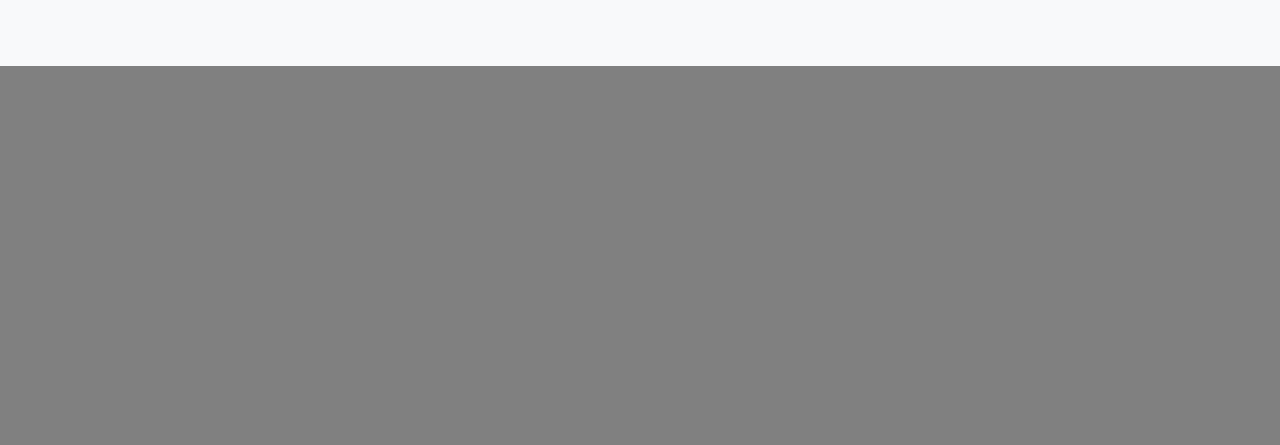
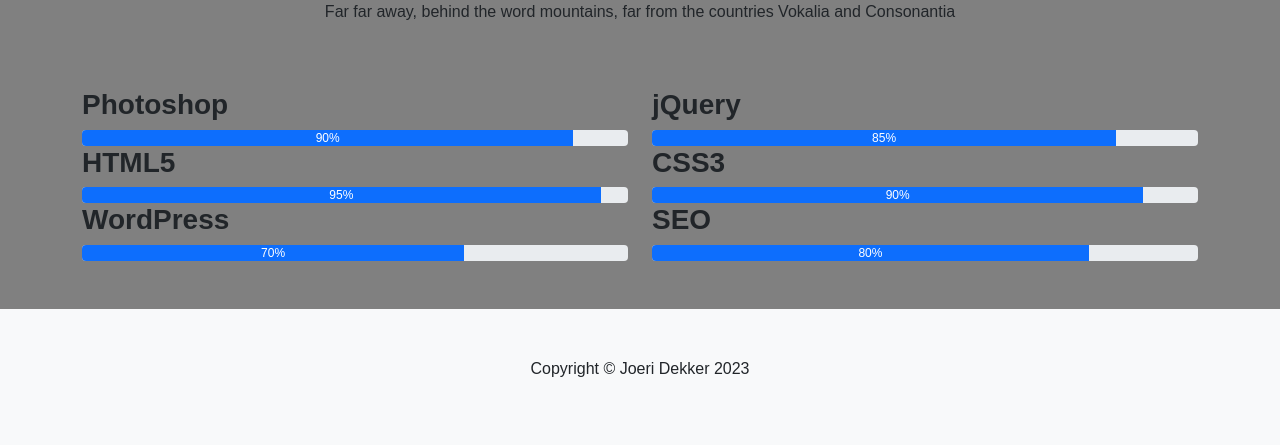
Before and after one commit to JoeriDekker/Portfolio, a plain HTML site: page index.html in a window 1280 px wide. Shown: the part 685-1130 px from the top of the page. Before the commit the page ends 800 px from the top, so only its background shows below. Drawn offline with nearby package versions, Linux system fonts and the light colour scheme; a script that the page names is missing.

Commit message:
Update index.html

```diff
--- a/index.html
+++ b/index.html
@@ -107,6 +107,87 @@
             </div>
         </div>
     </section>
+
+    <section class="ftco-section" id="skills-section">
+        <div class="container">
+            <div class="row justify-content-center pb-5">
+      <div class="col-md-12 heading-section text-center ftco-animate">
+          <h1 class="big big-2">Skills</h1>
+        <h2 class="mb-4">My Skills</h2>
+        <p>Far far away, behind the word mountains, far from the countries Vokalia and Consonantia</p>
+      </div>
+    </div>
+            <div class="row">
+                <div class="col-md-6 animate-box">
+                    <div class="progress-wrap ftco-animate">
+                        <h3>Photoshop</h3>
+                        <div class="progress">
+                             <div class="progress-bar color-1" role="progressbar" aria-valuenow="90"
+                              aria-valuemin="0" aria-valuemax="100" style="width:90%">
+                            <span>90%</span>
+                              </div>
+                        </div>
+                    </div>
+                </div>
+                <div class="col-md-6 animate-box">
+                    <div class="progress-wrap ftco-animate">
+                        <h3>jQuery</h3>
+                        <div class="progress">
+                             <div class="progress-bar color-2" role="progressbar" aria-valuenow="85"
+                              aria-valuemin="0" aria-valuemax="100" style="width:85%">
+                            <span>85%</span>
+                              </div>
+                        </div>
+                    </div>
+                </div>
+                <div class="col-md-6 animate-box">
+                    <div class="progress-wrap ftco-animate">
+                        <h3>HTML5</h3>
+                        <div class="progress">
+                             <div class="progress-bar color-3" role="progressbar" aria-valuenow="95"
+                              aria-valuemin="0" aria-valuemax="100" style="width:95%">
+                            <span>95%</span>
+                              </div>
+                        </div>
+                    </div>
+                </div>
+                <div class="col-md-6 animate-box">
+                    <div class="progress-wrap ftco-animate">
+                        <h3>CSS3</h3>
+                        <div class="progress">
+                             <div class="progress-bar color-4" role="progressbar" aria-valuenow="90"
+                              aria-valuemin="0" aria-valuemax="100" style="width:90%">
+                            <span>90%</span>
+                              </div>
+                        </div>
+                    </div>
+                </div>
+                <div class="col-md-6 animate-box">
+                    <div class="progress-wrap ftco-animate">
+                        <h3>WordPress</h3>
+                        <div class="progress">
+                             <div class="progress-bar color-5" role="progressbar" aria-valuenow="70"
+                              aria-valuemin="0" aria-valuemax="100" style="width:70%">
+                            <span>70%</span>
+                              </div>
+                        </div>
+                    </div>
+                </div>
+                <div class="col-md-6 animate-box">
+                    <div class="progress-wrap ftco-animate">
+                        <h3>SEO</h3>
+                        <div class="progress">
+                             <div class="progress-bar color-6" role="progressbar" aria-valuenow="80"
+                              aria-valuemin="0" aria-valuemax="100" style="width:80%">
+                            <span>80%</span>
+                              </div>
+                        </div>
+                    </div>
+                </div>
+            </div>
+        </div>
+    </section>
+
     <footer class="mt-5 py-5 bg-light">
         <div class="container">
             <p class="text-center">Copyright &copy; Joeri Dekker 2023</p>
```
